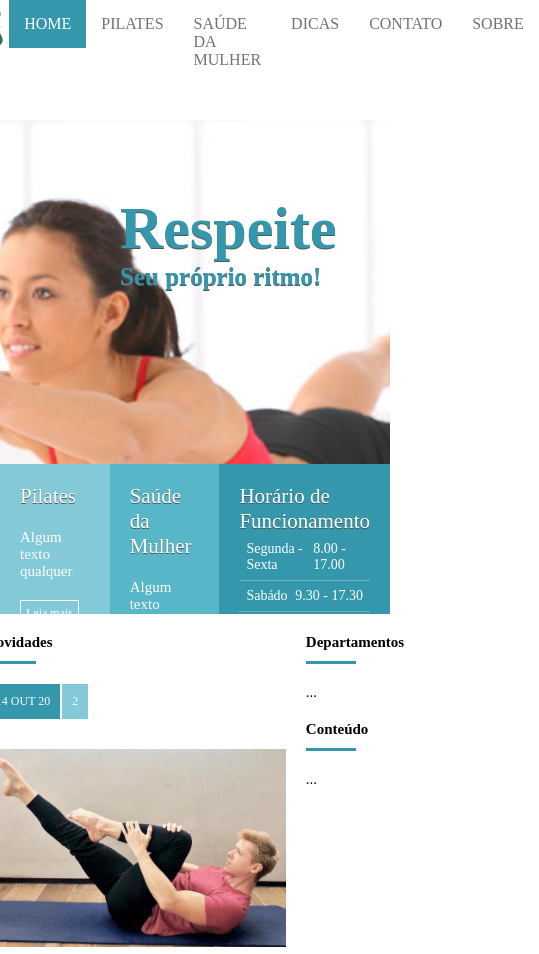
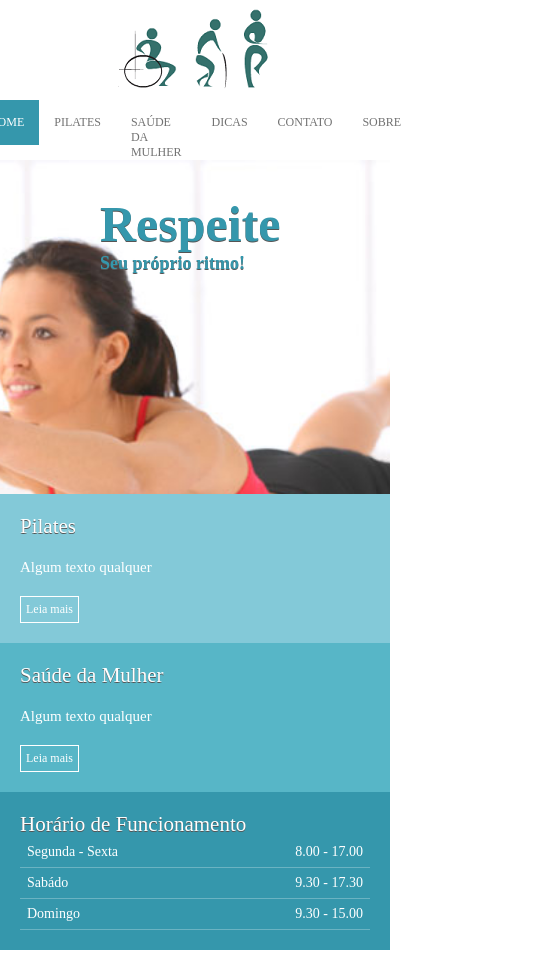
Before and after one commit to KarinaBurin/Projeto_FisioPilates, a plain HTML site: page index.html in a window 390 px wide. Shown: the top 954 px of the page, 539 px wide, since content can reach past the window. Drawn offline with Linux system fonts and the light colour scheme.

Commit message:
atualizando index, e adicionando responsividade no css para 600x570, e novas imagens para rodapé

```diff
--- a/assets/css/template.css
+++ b/assets/css/template.css
@@ -6,12 +6,13 @@ body{
 header{
 	display:flex;
 	justify-content:center;
-	height:120px;
+	height:100px;
 }
 .container{
 	display:flex;
 	justify-content:space-between;
 	width:990px;
+	margin-top: 15px;
 	}
 .logo {
 	display:flex;
@@ -242,15 +243,6 @@ article .news_resume{
 footer .widget_title_text{
 	color: #ffffff;
 }
-.footer_copy {
-	border-top: 1px solid #2c2c2c;
-	height: 40px;
-	line-height: 40px;
-	color: #5c5c5c;
-	font-size: 12px;
-	margin-top: 30px;
-}
-
 .forma_pagamento{
 	margin-top: 10px;
 	display: flex;
@@ -271,3 +263,58 @@ footer .widget_title_text{
 	margin-top: 10px;
 
 }
+
+.footer_copy {
+	border-top: 1px solid #2c2c2c;
+	height: 40px;
+	line-height: 40px;
+	color: #5c5c5c;
+	font-size: 12px;
+	margin-top: 30px;
+}
+@media (max-width: 600px){
+	nav ul,
+	nav li{
+	font-size: 12px;
+	}
+	.banner_headline {
+		padding: 20px;
+	}
+	.banner_headline h1{
+		font-size: 50px;
+	}
+	.banner_headline h2{
+		font-size: 18px;
+	}
+	.banner_options{
+		height: auto;
+		flex-direction: column;
+		margin-top: 100px;
+	}
+
+	#geral section{
+		margin-top: 300px;
+		flex-direction: column;
+		padding: 20px;
+	}
+	#geral aside{
+		margin-left: 20px;
+	}
+	.container{
+		flex-direction: column;
+	}
+	.logo{
+		justify-content: center;
+	}
+	.menu{
+		margin-top: 15px;
+	}
+	#banner{
+		margin-top: 60px;
+	}
+
+	.footer_copy{
+		margin-left: 20px;
+		margin-right: 20px;
+	}
+}
--- a/index.html
+++ b/index.html
@@ -10,7 +10,7 @@
 	<header>
 		<div class="container">
 			<div class="logo">
-				<a href=""><img src="assets/images/logo1.png" /></a>
+				<img src="assets/images/logo1.png" />
 			</div>
 			<div class="menu">
 				<nav>
```
